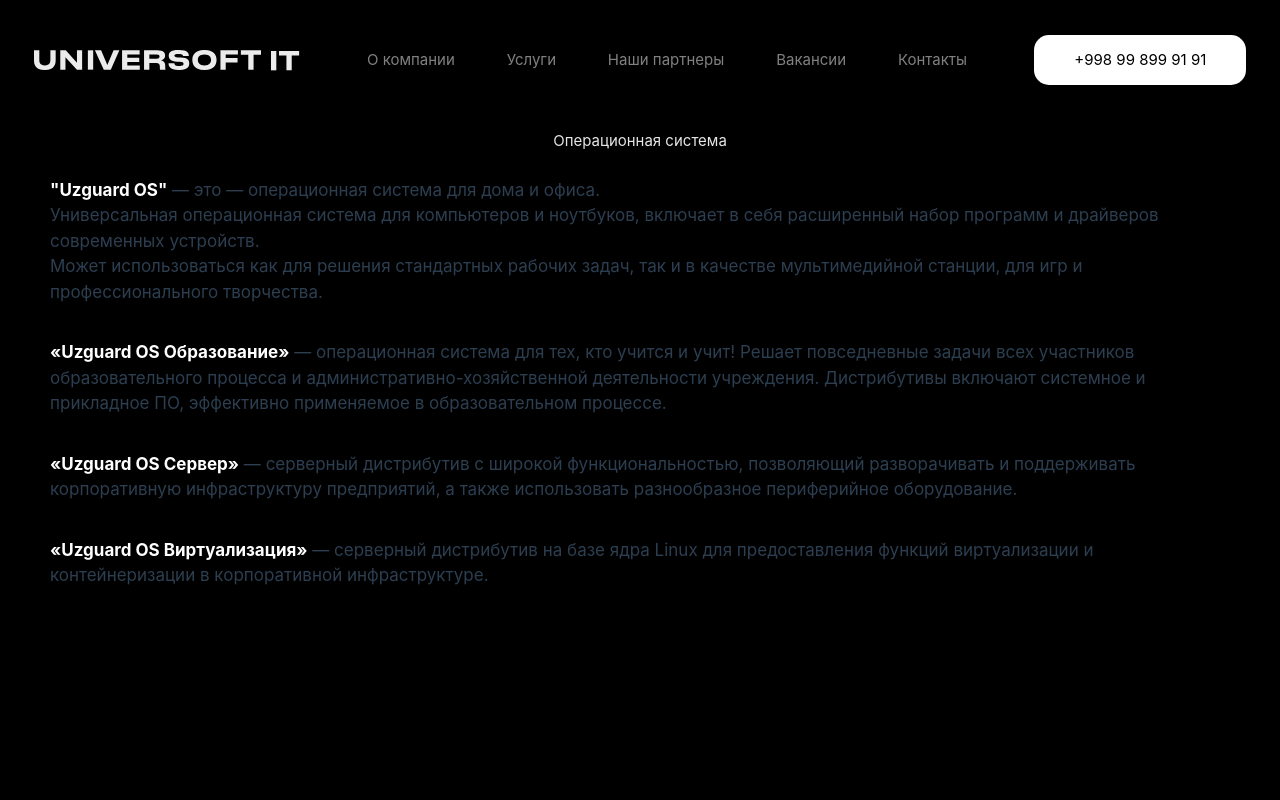
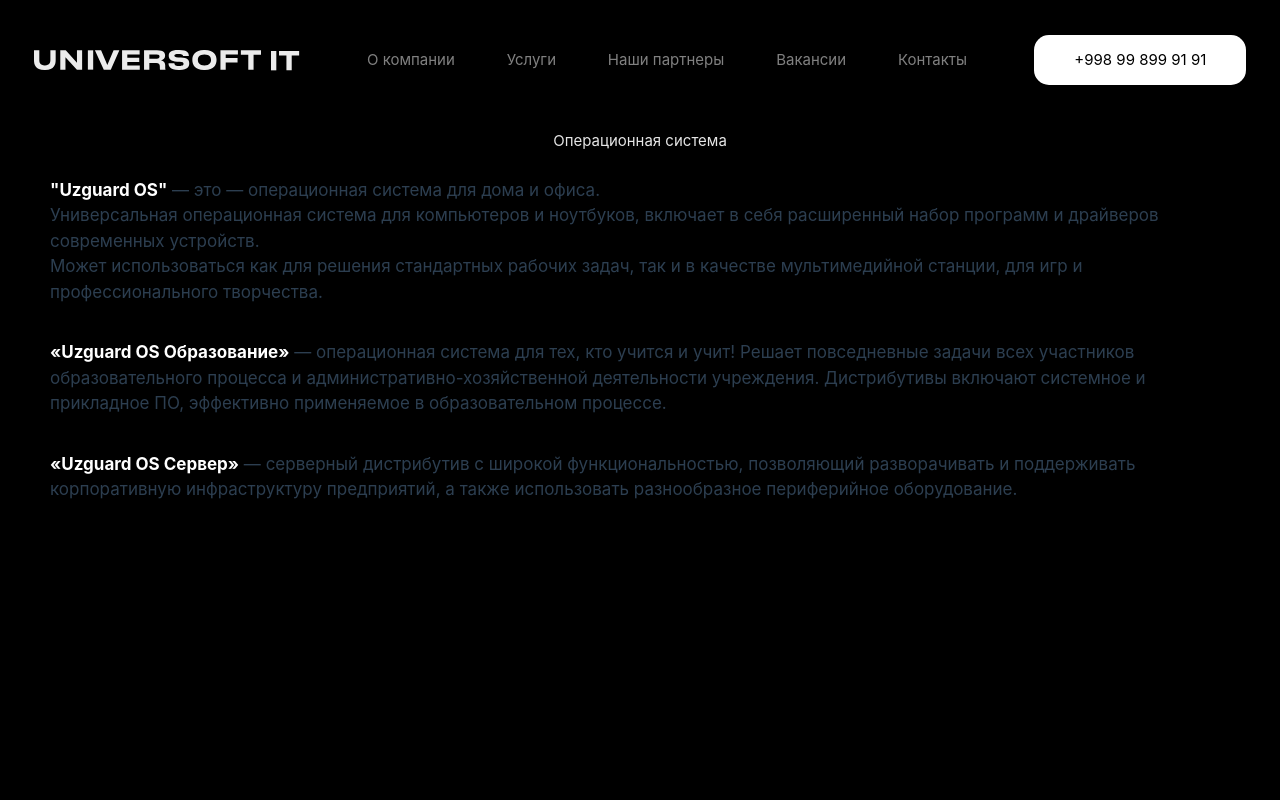
Before and after one commit to arlekin-menetil/universoft-front, a Vue app: page /operation_system in a window 1280 px wide. Shown: the top 800 px of the page. Built offline with nearby package versions, Linux system fonts and the light colour scheme.

Commit message:
Обновлён компонент Component.vue

```diff
--- a/src/components/ServicePage/OperatingSystem.vue
+++ b/src/components/ServicePage/OperatingSystem.vue
@@ -17,7 +17,6 @@
                 Дистрибутивы включают системное и прикладное ПО, эффективно применяемое в образовательном процессе.</p>
             <p><span>«Uzguard OS Сервер»</span> — серверный дистрибутив с широкой функциональностью,
                 позволяющий разворачивать и поддерживать корпоративную инфраструктуру предприятий, а также использовать разнообразное периферийное оборудование.</p>
-                <p><span>«Uzguard OS Виртуализация»</span> — серверный дистрибутив на базе ядра Linux для предоставления функций виртуализации и контейнеризации в корпоративной инфраструктуре.</p>
         </div>
     </div>
                 <Footer />
```
Also changed, not shown: 21 other files (tests, documents, lock files or other folders).
